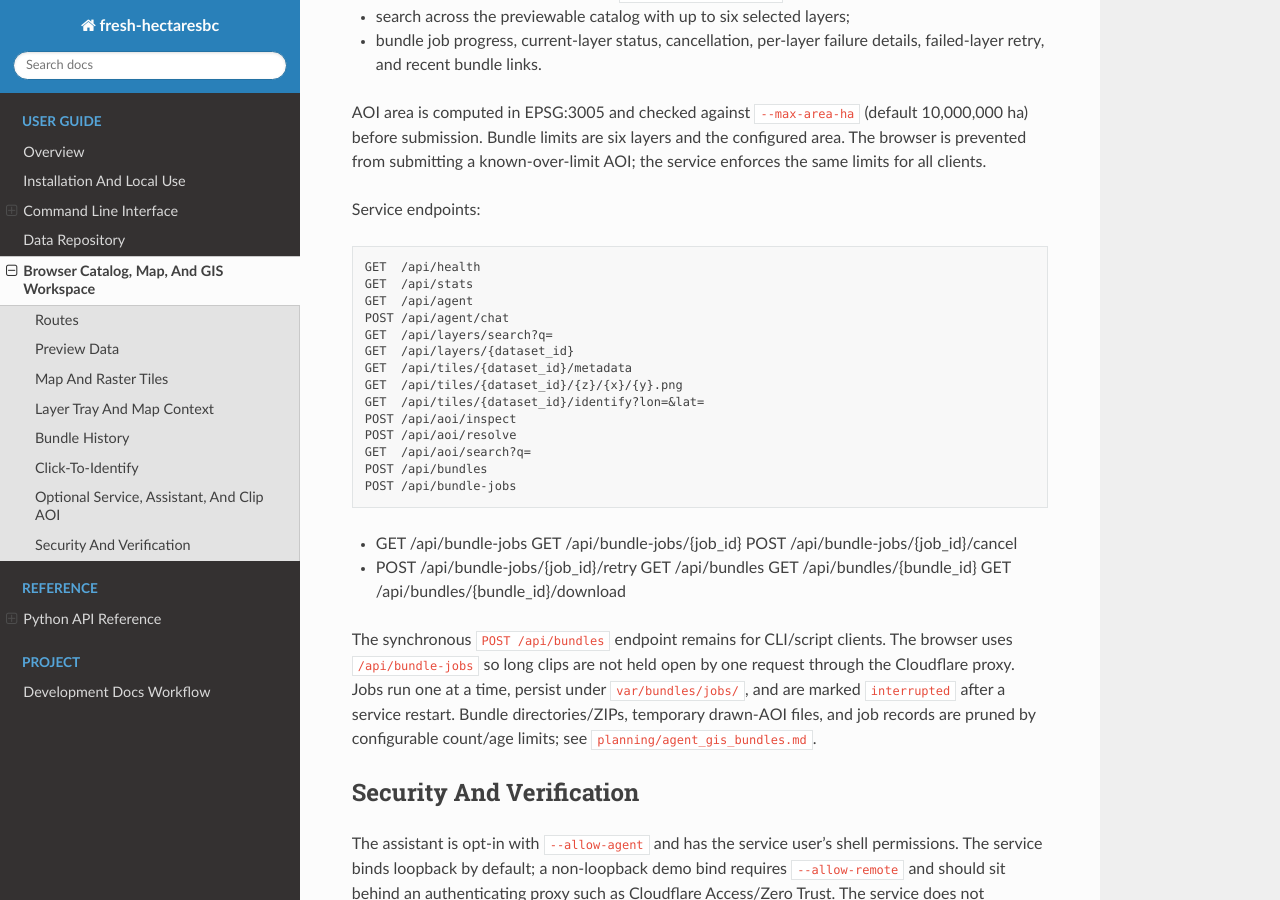
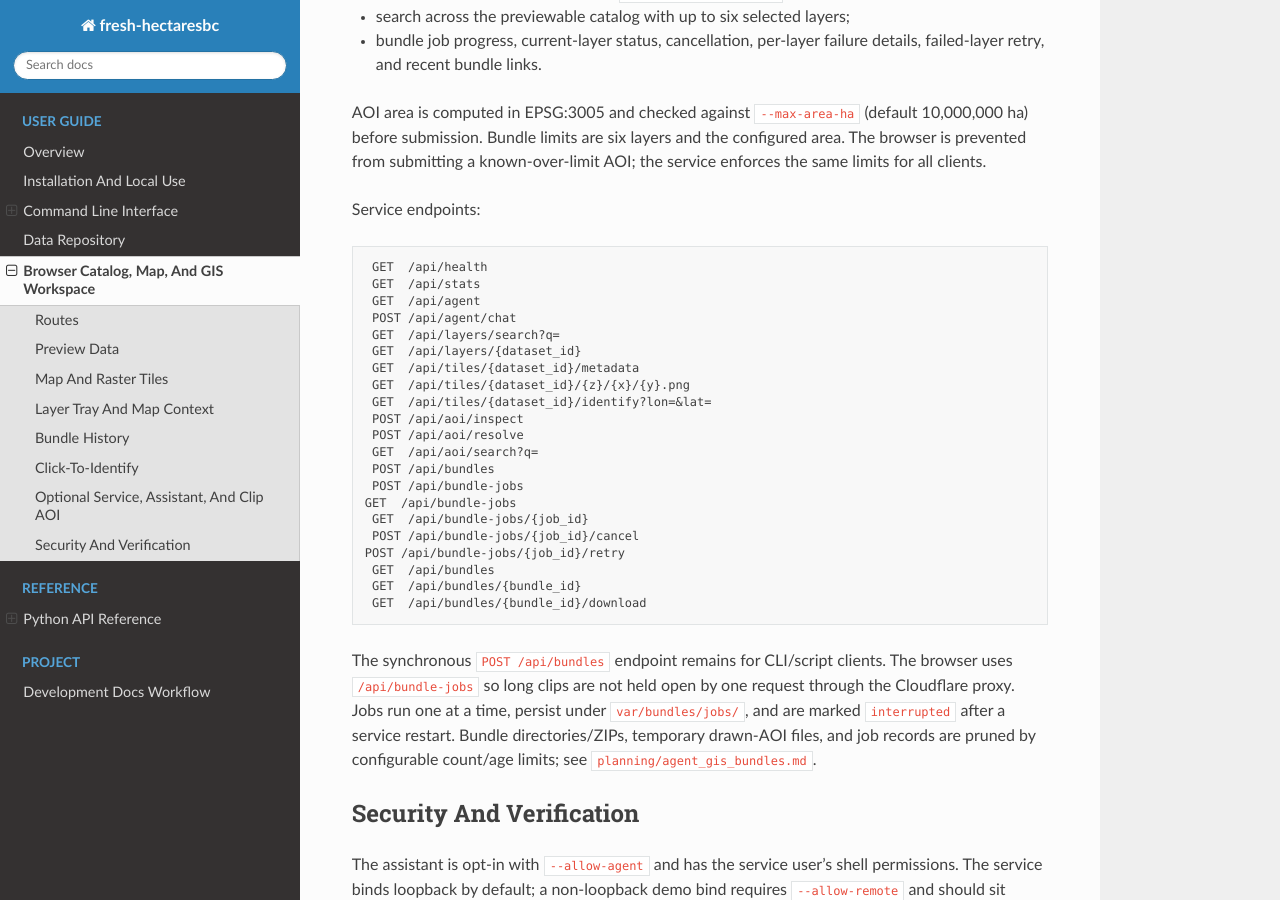
Before and after one commit to UBC-FRESH/fresh-hectaresbc, a Sphinx documentation site: the page built from docs/browser_app.rst, in a window 1280 px wide and 900 px high, scrolled down 4001 px. Built offline with Sphinx 7.4.7 and the Read the Docs theme 3.1.0, drawn with Linux system fonts in a browser that asks for light colours.

```diff
--- a/docs/browser_app.rst
+++ b/docs/browser_app.rst
@@ -229,10 +229,10 @@ Service endpoints:
    GET  /api/aoi/search?q=
    POST /api/bundles
    POST /api/bundle-jobs
-+  GET  /api/bundle-jobs
+  GET  /api/bundle-jobs
    GET  /api/bundle-jobs/{job_id}
    POST /api/bundle-jobs/{job_id}/cancel
-+  POST /api/bundle-jobs/{job_id}/retry
+  POST /api/bundle-jobs/{job_id}/retry
    GET  /api/bundles
    GET  /api/bundles/{bundle_id}
    GET  /api/bundles/{bundle_id}/download
```
